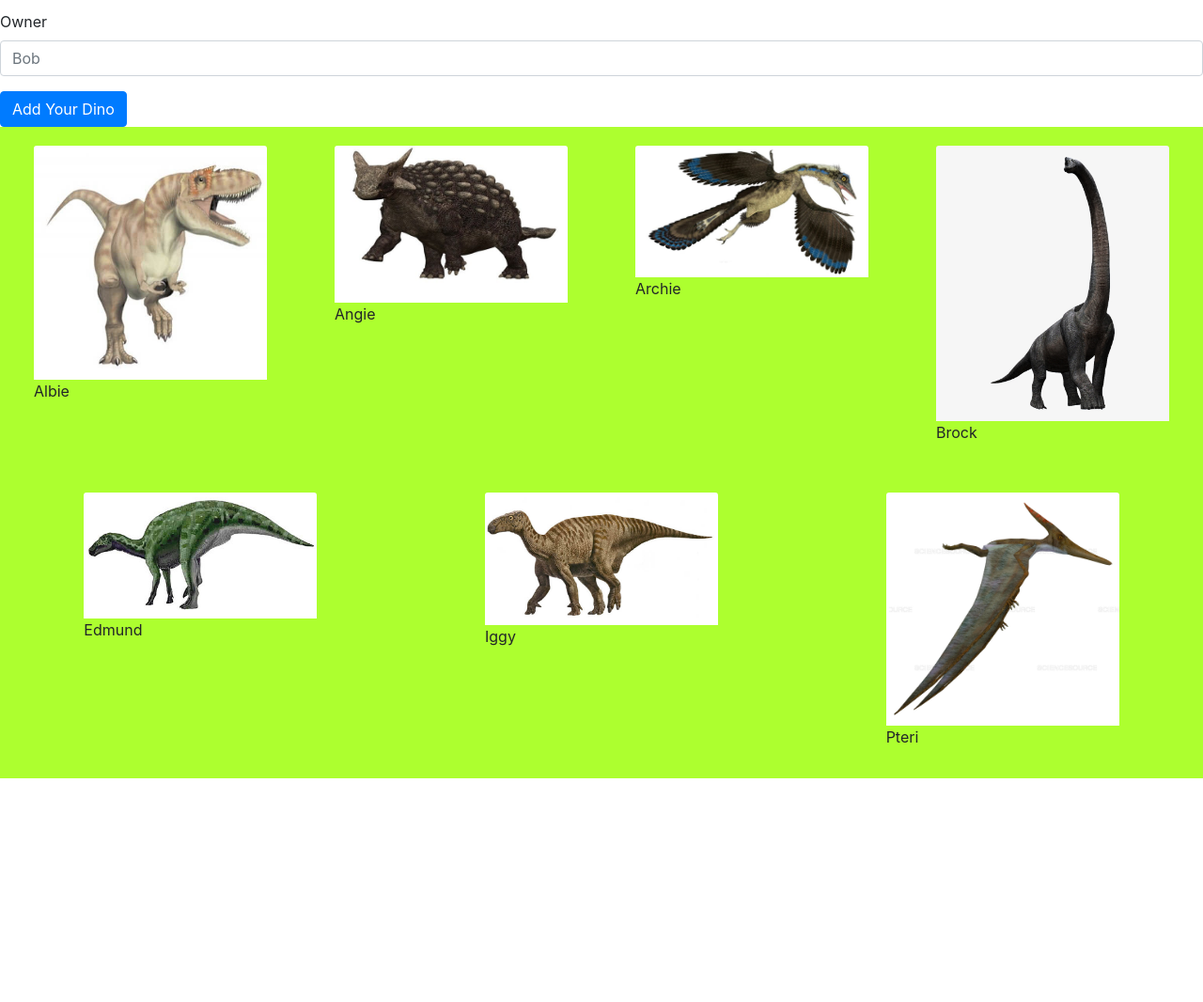
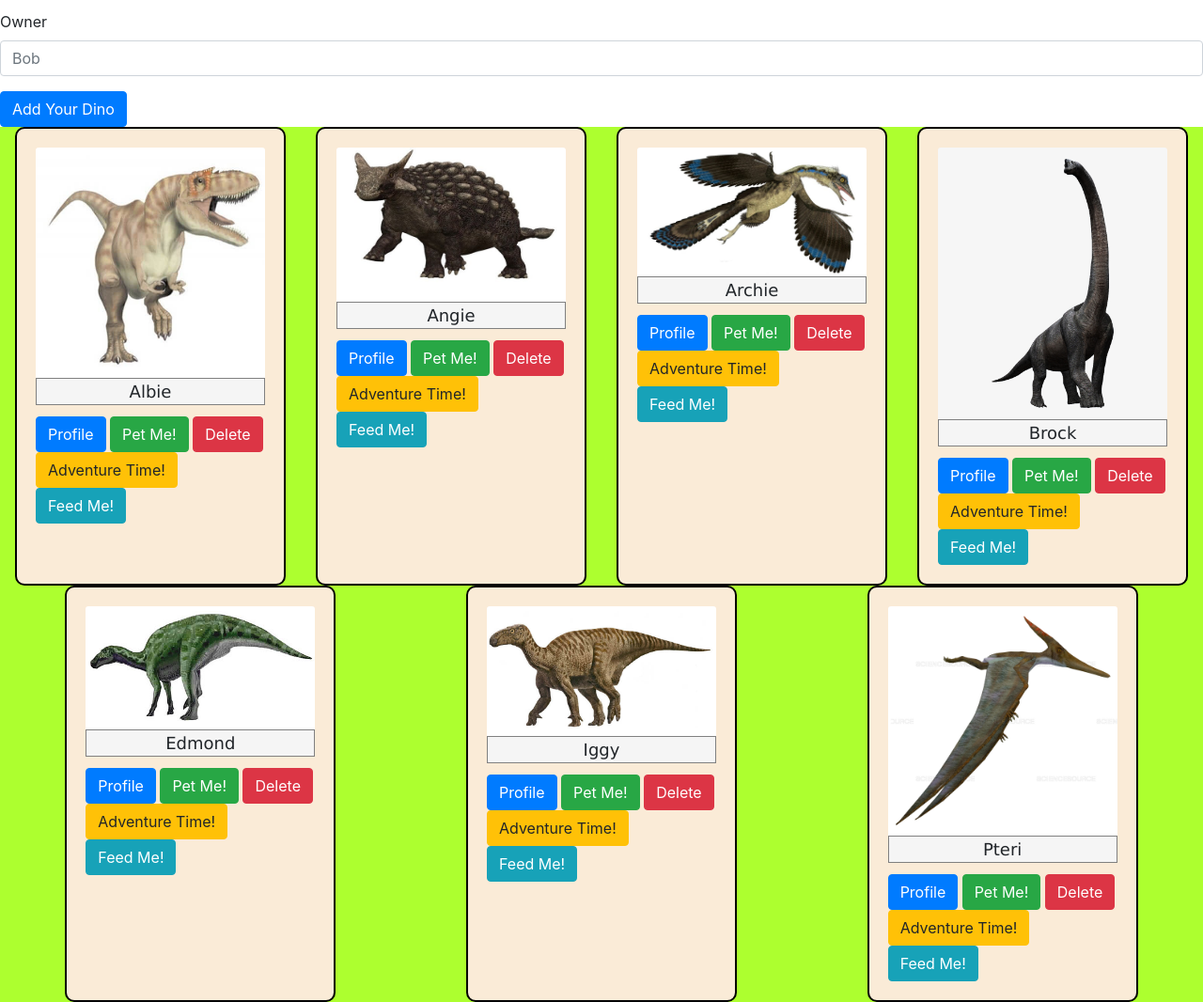
Before and after one commit to wmmcinturff/dino-kennel, a plain HTML site: page index.html in a window 1280 px wide. Shown: the part 660-1726 px from the top of the page at 94% size. Before the commit the page ends 1488 px from the top, so only its background shows below. Drawn offline with nearby package versions, Linux system fonts and the light colour scheme.

Commit message:
dino card buttons added

```diff
--- a/main.css
+++ b/main.css
@@ -33,6 +33,20 @@
 
    }
 
+   .dino_card {
+       border: solid black 2px;
+       border-radius: 10px;
+       background-color: antiquewhite;
+
+   }
+
+   .card-title {
+       text-align: center;
+       background-color: whitesmoke;
+       border: solid gray 1px;
+       font-family: Verdana, Geneva, Tahoma, sans-serif;
+       font-size: large;
+   }
    #dino-graveyard {
         background-color: gray;
    }
--- a/main.js
+++ b/main.js
@@ -33,7 +33,7 @@ const dinoArray = [
 
     {
         image: "./assets/dino-image/Edmontosaurus.jpg",
-        name: "Edmund",
+        name: "Edmond",
         type: "Edmontosaurus",
         age: 98,
         owner: "Wanda",
@@ -91,6 +91,11 @@ const buildDinoForm = () => { $("#dino-form").html( `
             <div class="card-body">
             <img class="card-img-top" src=${dino.image} alt=${dino.name}>
             <p class="card-title">${dino.name}</p>
+            <button type="button" class="btn btn-primary">Profile</button>
+            <button type="button" class="btn btn-success">Pet Me!</button>
+            <button type="button" class="btn btn-danger">Delete</button>
+            <button type="button" class="btn btn-warning">Adventure Time!</button>
+            <button type="button" class="btn btn-info">Feed Me!</button>
             </div>
            </div>`
            ) });
```
